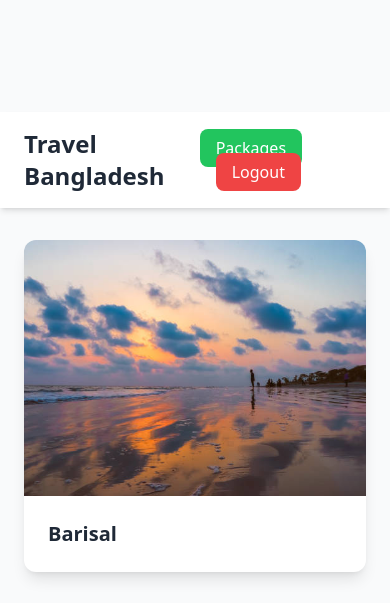
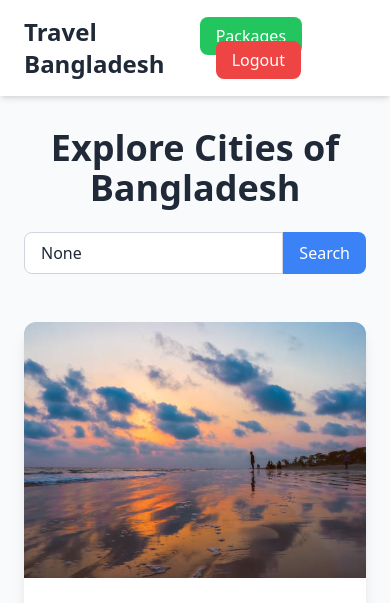
Before and after one commit to shafath1216/travel_guide, a Django app: page /cities/ in a window 390 px wide. Shown: the top 603 px of the page. Run offline with Django 5.2, Linux system fonts and the light colour scheme; a user stored in the database is signed in; data comes from the database, SQL or seed files in the repository; both versions use the stored data as it was after the commit; some libraries are stand-ins or nearby versions.

Commit message:
added search bar to the cities page

```diff
--- a/accounts/templates/cities.html
+++ b/accounts/templates/cities.html
@@ -9,8 +9,8 @@
 </head>
 <body class="bg-gray-50 min-h-screen font-sans text-gray-800">
 
-  <!-- Navbar -->
-  <nav class="bg-white shadow-md fixed w-full z-50">
+  <!-- Navbar (static) -->
+  <nav class="bg-white shadow-md w-full">
     <div class="container mx-auto px-6 py-4 flex justify-between items-center">
       <div class="text-2xl font-bold text-gray-800">Travel Bangladesh</div>
       <div class="space-x-4">
@@ -21,9 +21,22 @@
   </nav>
 
   <!-- Page Content -->
-  <div class="container mx-auto mt-28 px-6">
-    <h1 class="text-4xl font-bold mb-12 text-center text-gray-800">Explore Cities of Bangladesh</h1>
+  <div class="container mx-auto mt-8 px-6">
+    <h1 class="text-4xl font-bold mb-6 text-center text-gray-800">Explore Cities of Bangladesh</h1>
 
+    <!-- Search Bar -->
+    <div class="mb-12 text-center">
+      <form method="get" action="{% url 'cities' %}" class="inline-flex w-full sm:w-1/2 md:w-1/3">
+        <input type="text" name="q" value="{{ query }}" placeholder="Search for a city..."
+               class="w-full px-4 py-2 rounded-l-lg border border-gray-300 focus:outline-none focus:ring-2 focus:ring-blue-500">
+        <button type="submit"
+                class="px-4 py-2 bg-blue-500 text-white rounded-r-lg hover:bg-blue-600 transition">
+          Search
+        </button>
+      </form>
+    </div>
+
+    <!-- Cities Grid -->
     <div class="grid grid-cols-1 sm:grid-cols-2 lg:grid-cols-3 gap-10">
       {% for city in cities %}
         <a href="{% url 'city_detail' city.id %}" class="relative block bg-white rounded-xl shadow-lg overflow-hidden group transform hover:scale-105 transition duration-300">
--- a/accounts/views.py
+++ b/accounts/views.py
@@ -20,8 +20,18 @@
 # ----------------------
 @login_required
 def cities(request):
-    cities_list = City.objects.all()  # get all cities from DB
-    return render(request, 'cities.html', {"cities": cities_list})
+    query = request.GET.get('q')  # Get search term from URL query parameter
+    if query:
+        # Filter cities by name containing the search term (case-insensitive)
+        cities_list = City.objects.filter(name__icontains=query)
+    else:
+        # If no search term, show all cities
+        cities_list = City.objects.all()
+
+    return render(request, 'cities.html', {
+        "cities": cities_list,
+        "query": query  # Pass the query back to template to keep it in the input box
+    })
 # Login view
 # ----------------------
 def login_view(request):
```
Also changed, not shown: db.sqlite3, readme.md.
